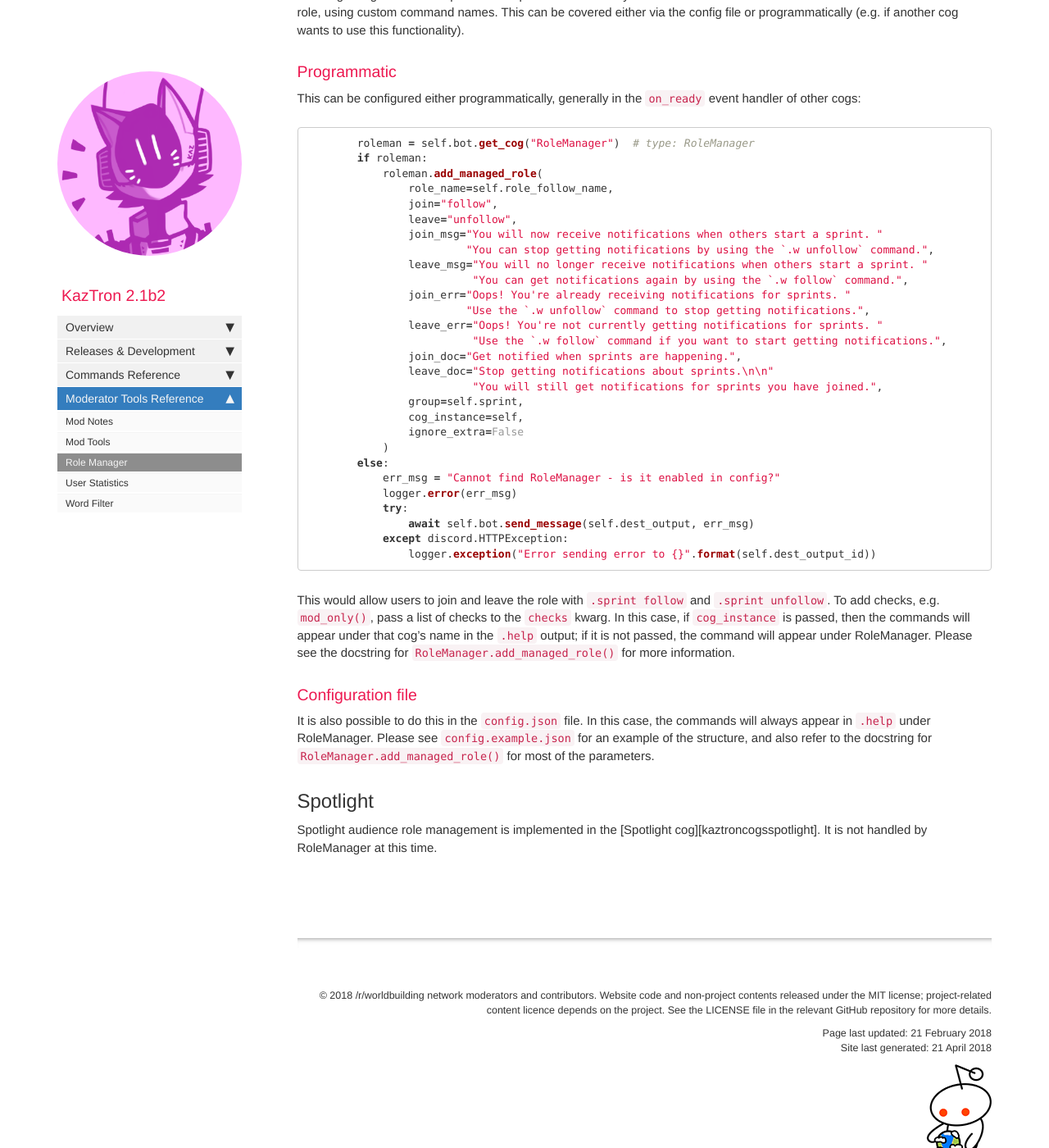
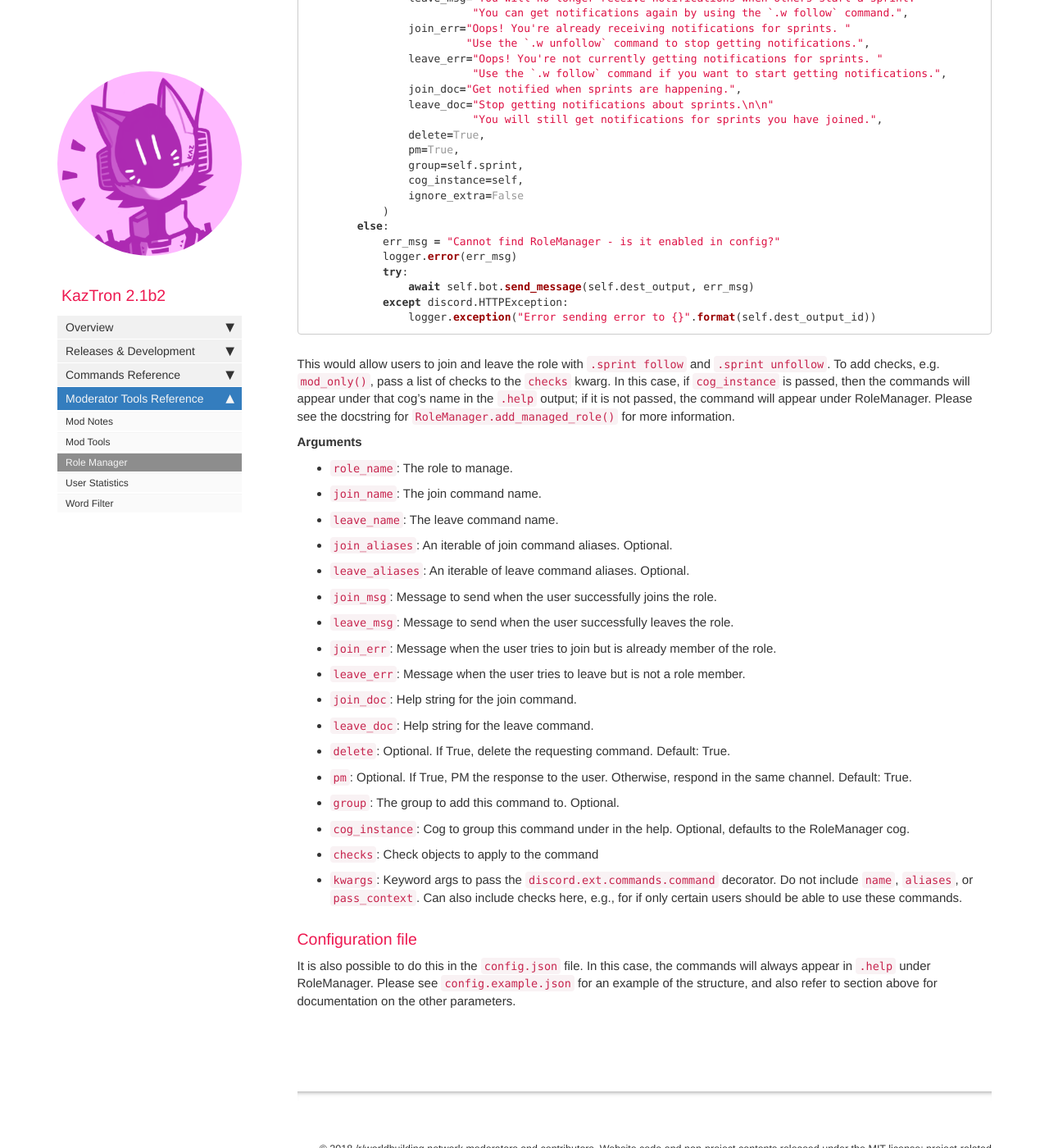
Before and after one commit to Worldbuilding/worldbuilding.github.io, a Jekyll site: the page built from kaztron/dev/cogs/role_man.md, in a window 1280 px wide and 1400 px high, scrolled down 782 px. Shown: the whole window at 82% size. Built offline with Jekyll 4.4.1, drawn with Linux system fonts in a browser that asks for light colours; nearby versions of some CDN libraries; comment, search, counter and statistics services are not loaded; some of the changed text lies outside the part shown.

Commit message:
Update role_man with v2.1b3 changes

````diff
--- a/kaztron/dev/cogs/role_man.md
+++ b/kaztron/dev/cogs/role_man.md
@@ -1,33 +1,24 @@
 ---
 title: "Cogs: RoleManager"
 summary: "The RoleManager cog provides role management functionality for users. It is intended to allow users to join and leave specific roles on their own through bot commands, in order to participate or not participate in certain features (for example, to be able to get highlighted for special-interest news)."
-last_updated: 21 February 2018
+last_updated: 18 April 2018
 ---
 
-
-## Voice State Update
-
-This cog monitors users' voice channel state. When a user is in a configured voice channel (normally all the public channels), they will be given the `in_voice` role (configurable)—this is generally used to allow only users in voice access to a voice-specific text channel.
-
-Currently, this functionality supports any number of voice channels but only one role. This could be extended if needed—Mods, talk to DevOps.
-
 ## Role Management
-
-{% include important.html content="This section covers pre-release documentation on the v2.1 roadmap. It may not be implemented or production-ready and is subject to change." %}
 
 This cog has generalised capabilities for public and mod-only commands that allow users to add and remove themselves from a role, using custom command names. This can be covered either via the config file or programmatically (e.g. if another cog wants to use this functionality).
 
 ### Programmatic
 
-This can be configured either programmatically, generally in the `on_ready` event handler of other cogs:
+This can be configured either programmatically, generally in the `on_ready` event handler of other cogs. As an example:
 
 ```python
         roleman = self.bot.get_cog("RoleManager")  # type: RoleManager
         if roleman:
             roleman.add_managed_role(
                 role_name=self.role_follow_name,
-                join="follow",
-                leave="unfollow",
+                join_name="follow",
+                leave_name="unfollow",
                 join_msg="You will now receive notifications when others start a sprint. "
                          "You can stop getting notifications by using the `.w unfollow` command.",
                 leave_msg="You will no longer receive notifications when others start a sprint. "
@@ -39,6 +30,8 @@
                 join_doc="Get notified when sprints are happening.",
                 leave_doc="Stop getting notifications about sprints.\n\n"
                           "You will still get notifications for sprints you have joined.",
+                delete=True,
+                pm=True,
                 group=self.sprint,
                 cog_instance=self,
                 ignore_extra=False
@@ -54,12 +47,28 @@
 
 This would allow users to join and leave the role with `.sprint follow` and `.sprint unfollow`. To add checks, e.g. `mod_only()`, pass a list of checks to the `checks` kwarg. In this case, if `cog_instance` is passed, then the commands will appear under that cog's name in the `.help` output; if it is not passed, the command will appear under RoleManager. Please see the docstring for `RoleManager.add_managed_role()` for more information.
 
+**Arguments**
+
+* `role_name`: The role to manage.
+* `join_name`: The join command name.
+* `leave_name`: The leave command name.
+* `join_aliases`: An iterable of join command aliases. Optional.
+* `leave_aliases`: An iterable of leave command aliases. Optional.
+* `join_msg`: Message to send when the user successfully joins the role.
+* `leave_msg`: Message to send when the user successfully leaves the role.
+* `join_err`: Message when the user tries to join but is already member of the role.
+* `leave_err`: Message when the user tries to leave but is not a role member.
+* `join_doc`: Help string for the join command.
+* `leave_doc`: Help string for the leave command.
+* `delete`: Optional. If True, delete the requesting command. Default: True.
+* `pm`: Optional. If True, PM the response to the user. Otherwise, respond in the same channel. Default: True.
+* `group`: The group to add this command to. Optional.
+* `cog_instance`: Cog to group this command under in the help. Optional, defaults to the RoleManager cog.
+* `checks`: Check objects to apply to the command
+* `kwargs`: Keyword args to pass the ``discord.ext.commands.command`` decorator. Do not include `name`, `aliases`, or `pass_context`. Can also include checks here, e.g., for if only certain users should be able to use these commands.
+
 ### Configuration file
 
-It is also possible to do this in the `config.json` file. In this case, the commands will always appear in `.help` under RoleManager. Please see `config.example.json` for an example of the structure, and also refer to the docstring for `RoleManager.add_managed_role()` for most of the parameters.
-
-## Spotlight
-
-Spotlight audience role management is implemented in the [Spotlight cog][kaztroncogsspotlight]. It is not handled by RoleManager at this time.
+It is also possible to do this in the `config.json` file. In this case, the commands will always appear in `.help` under RoleManager. Please see `config.example.json` for an example of the structure, and also refer to section above for documentation on the other parameters.
 
 {% include links.html %}
````
